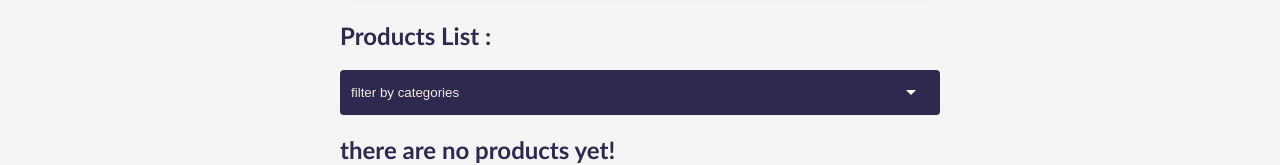
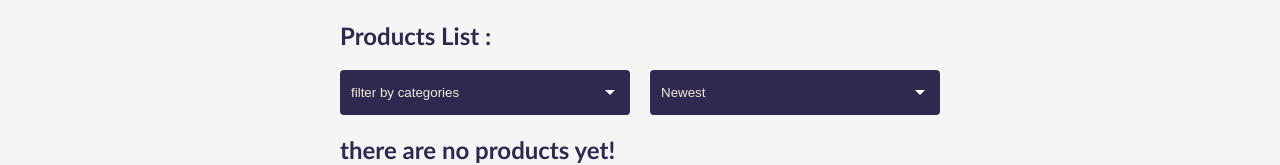
Before and after one commit to mehrabFronto/Iventory-App-Project, a React (Create React App) app: page / in a window 1280 px wide. Shown: the part 699-864 px from the top of the page. Built offline with nearby package versions, Linux system fonts and the light colour scheme.

Commit message:
sort feature for products added

```diff
--- a/src/components/Filter/Filter.js
+++ b/src/components/Filter/Filter.js
@@ -1,14 +1,17 @@
 import { useState } from "react";
 import styles from "./filter.module.css";
 
-const Filter = ({ options, filterHandler }) => {
+const Filter = ({ options, filterHandler, sortHandler }) => {
    // get all products from localStorage
-   const [products] = useState(
+   const [products, setProducts] = useState(
       JSON.parse(localStorage.getItem("products")) || [],
    );
 
-   // the value of select option
+   // the value of filter select option
    const [filter, setFilter] = useState(" ");
+
+   // the value of sort select option
+   const [sort, setSort] = useState("newest");
 
    return (
       <div className={styles.filter__container}>
@@ -29,6 +32,22 @@ const Filter = ({ options, filterHandler }) => {
             {/* render all options (categories) */}
             {options}
          </select>
+         <select
+            className="select filter__select"
+            onChange={(e) => {
+               // the value of select option
+               const value = e.target.value;
+
+               // set the value of select option
+               setSort(value);
+
+               // sort the products on change select option value
+               sortHandler(value, products);
+            }}
+            value={sort}>
+            <option value="newest">Newest</option>
+            <option value="oldest">Oldest</option>
+         </select>
       </div>
    );
 };
--- a/src/components/IventoryApp/IventoryApp.js
+++ b/src/components/IventoryApp/IventoryApp.js
@@ -22,6 +22,8 @@ const IventoryApp = () => {
    // the value of the filter select option on Filter component
    const [filterValue, setFilterValue] = useState(" ");
 
+   const [sortValue, setSortValue] = useState("newest");
+
    useEffect(() => {
       // update categories on changes
       localStorage.setItem("categories", JSON.stringify(categories));
@@ -29,9 +31,12 @@ const IventoryApp = () => {
       // update products on changes
       localStorage.setItem("products", JSON.stringify(products));
 
+      // update sorted products on changes
+      sortHandler(sortValue, products);
+
       // update filtered products on changes
       filterHandler(filterValue, products);
-   }, [categories, products, filterValue]);
+   }, [categories, products, filterValue, sortValue]);
 
    const addCategoryHandler = (title) => {
       // create new category
@@ -63,6 +68,9 @@ const IventoryApp = () => {
       // set new data
       localStorage.setItem("products", JSON.stringify(products));
 
+      // update sorted products
+      sortHandler(sortValue, updatedProducts);
+
       // update filtered products
       filterHandler(filterValue, updatedProducts);
    };
@@ -76,6 +84,9 @@ const IventoryApp = () => {
 
       // set new data
       localStorage.setItem("products", JSON.stringify(filteredProducts));
+
+      // update sorted products
+      sortHandler(sortValue, filteredProducts);
 
       // update filtered products
       filterHandler(filterValue, filteredProducts);
@@ -104,9 +115,22 @@ const IventoryApp = () => {
       if (filter === " ") {
          setFilteredProducts(products);
       } else {
-         const filterProducts = products.filter((p) => p.category === filter);
-         setFilteredProducts(filterProducts);
+         const filteredProducts = products.filter((p) => p.category === filter);
+         setFilteredProducts(filteredProducts);
       }
+   };
+
+   const sortHandler = (sort, products) => {
+      // set the value of the filter select option on Filter component
+      setSortValue(sort);
+
+      const sortedProducts = products.sort((a, b) => {
+         if (sort === "newest")
+            return new Date(a.createdAt) > new Date(b.createdAt) ? -1 : 1;
+         else if (sort === "oldest")
+            return new Date(a.createdAt) < new Date(b.createdAt) ? -1 : 1;
+      });
+      setFilteredProducts(sortedProducts);
    };
 
    return (
@@ -122,6 +146,7 @@ const IventoryApp = () => {
             removeProduct={removeProductHandler}
             options={renderOptions()}
             filterHandler={filterHandler}
+            sortHandler={sortHandler}
          />
       </div>
    );
--- a/src/components/ProductsList/ProductsList.js
+++ b/src/components/ProductsList/ProductsList.js
@@ -1,7 +1,13 @@
 import Filter from "../Filter/Filter";
 import Product from "../Product/Product";
 
-const ProductsList = ({ products, removeProduct, options, filterHandler }) => {
+const ProductsList = ({
+   products,
+   removeProduct,
+   options,
+   filterHandler,
+   sortHandler,
+}) => {
    // conditional rendering
    const renderProducts = () => {
       // if there is not any products => return a message . else return the list of products
@@ -27,6 +33,7 @@ const ProductsList = ({ products, removeProduct, options, filterHandler }) => {
          <Filter
             options={options}
             filterHandler={filterHandler}
+            sortHandler={sortHandler}
          />
          <div className="products__wrapper">{renderProducts()}</div>
       </div>
```
